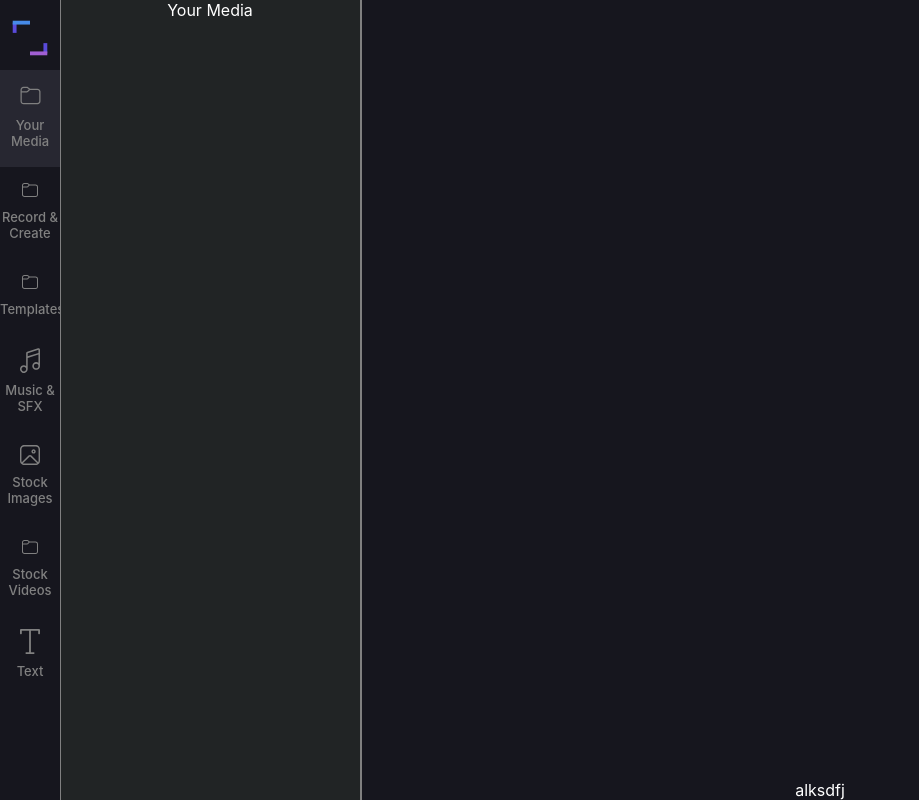
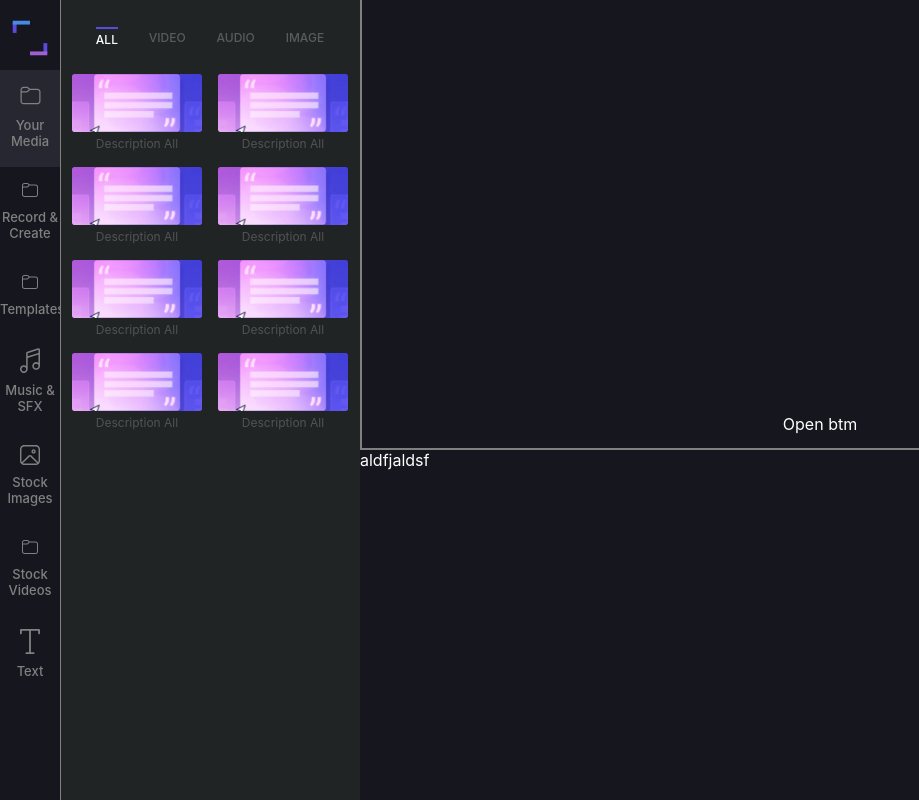
Before and after one commit to varendra007/Editor, a React (Create React App) app: page / in a window 1280 px wide. Shown: the whole page, without its empty margins (0-919 px from the left). Built offline with nearby package versions, Linux system fonts and the light colour scheme.

Commit message:
media drawer component

```diff
--- a/src/App.js
+++ b/src/App.js
@@ -46,7 +46,6 @@ function TransitionBottom(props) {
 					transition: 'width linear 0.5s',
 					display: 'flex',
 				}}
-				// id="drawer-component"
 			>
 				aldfjaldsf
 			</div>
@@ -56,7 +55,7 @@ function TransitionBottom(props) {
 
 function App() {
 	const [isDrawerOpen, setIsOpenDrawer] = React.useState(true);
-	const [isBottomDrawerOpen, setIsBottomDrawerOpen] = React.useState(false);
+	const [isBottomDrawerOpen, setIsBottomDrawerOpen] = React.useState(true);
 	const [transitionLeft, setTransitionLeft] = React.useState(undefined);
 	const [transitionBottom, setTransitionBottom] = React.useState(undefined);
 
@@ -82,6 +81,9 @@ function App() {
 		setTransitionBottom(() => Transition);
 		setIsBottomDrawerOpen(true);
 	};
+	React.useEffect(() => {
+		setTransitionBottom(() => TransitionBottom);
+	}, []);
 
 	// !
 	const [activeIndex, setActiveIndex] = React.useState(0);
@@ -182,13 +184,11 @@ function App() {
 							transition: 'all linear 0.5s',
 						}}
 					>
-						alksdfj
+						<p onClick={handleClickBottom(TransitionBottom)}>Open btm</p>
 					</div>
 					<Snackbar
 						open={isBottomDrawerOpen}
-						// onClose={handleCloseDrawer}
 						TransitionComponent={transitionBottom}
-						// message="I love snacks"
 						key={transitionBottom ? transitionBottom.name : ''}
 						style={{
 							position: 'absolute',
@@ -196,11 +196,9 @@ function App() {
 							left: `0`,
 							right: '0',
 						}}
-						id="drawer-component"
 					></Snackbar>
 				</div>
 			</div>
-			{/* <header className="App-header">lfajsdflk</header> */}
 		</div>
 	);
 }
--- a/src/component/Editor/MiniDrawer.js
+++ b/src/component/Editor/MiniDrawer.js
@@ -1,16 +1,7 @@
 import * as React from 'react';
 import Slide from '@mui/material/Slide';
-import { makeStyles } from '@mui/styles';
+// import { makeStyles } from '@mui/styles';
 import dimensions from './editorDimensionsConstants';
-const useStyles = makeStyles({
-	mini: {
-		width: `${dimensions.drawerComponentWidth}px`,
-		height: '100vh',
-		background: '#212425',
-		borderRight: '2px solid grey',
-		color: 'white',
-	},
-});
 
 export function TransitionLeft(props) {
 	return (
--- a/src/component/Editor/MiniDrawerComponent.js
+++ b/src/component/Editor/MiniDrawerComponent.js
@@ -1,7 +1,106 @@
 import * as React from 'react';
-
+import Grid from '@mui/material/Grid';
+import makeStyles from '@mui/styles/makeStyles';
+const useStyles = makeStyles({
+	navBtns: {
+		cursor: 'pointer',
+		paddingTop: '3px',
+		transition: 'all 300ms ease-in-out 0s',
+		textTransform: 'uppercase',
+		opacity: '0.6',
+	},
+	activeNavBtns: {
+		color: 'white',
+		cursor: 'pointer',
+		paddingTop: '3px',
+		transition: 'all 300ms ease-in-out 0s',
+		textTransform: 'uppercase',
+		opacity: '1',
+		borderTop: '2px solid #5a4cdb',
+	},
+});
 export function YourMedia(props) {
-	return <div>Your Media</div>;
+	const classes = useStyles();
+	const [currentIndex, setCurrentIndex] = React.useState(0);
+	const handleCurrent = (ind) => {
+		setCurrentIndex(ind);
+	};
+	return (
+		<div
+			style={{ display: 'flex', flexDirection: 'column', padding: '15px 5px' }}
+		>
+			<div
+				style={{
+					display: 'flex',
+					flexDirection: 'row',
+					justifyContent: 'space-evenly',
+					fontSize: '12px',
+					color: 'grey',
+					fontWeight: '500',
+					margin: '0 0 15px',
+					transition: 'all 500ms ease-in-out 0s',
+				}}
+			>
+				<p
+					className={
+						currentIndex === 0 ? classes.activeNavBtns : classes.navBtns
+					}
+					onClick={handleCurrent.bind(this, 0)}
+				>
+					ALL
+				</p>
+				<p
+					className={
+						currentIndex === 1 ? classes.activeNavBtns : classes.navBtns
+					}
+					onClick={handleCurrent.bind(this, 1)}
+				>
+					VIDEO
+				</p>
+				<p
+					className={
+						currentIndex === 2 ? classes.activeNavBtns : classes.navBtns
+					}
+					onClick={handleCurrent.bind(this, 2)}
+				>
+					AUDIO
+				</p>
+				<p
+					className={
+						currentIndex === 3 ? classes.activeNavBtns : classes.navBtns
+					}
+					onClick={handleCurrent.bind(this, 3)}
+				>
+					IMAGE
+				</p>
+			</div>
+			<Grid sx={{ flexGrow: 1 }} container spacing={2}>
+				<Grid item xs={12}>
+					<Grid container justifyContent="center" spacing={2}>
+						{[0, 1, 2, 3, 4, 5, 6, 7].map((value) => (
+							<Grid key={value} item>
+								<img
+									src="./images/Rectangle.png"
+									alt="img"
+									style={{ width: '130px' }}
+								/>
+								<p
+									style={{
+										margin: 0,
+										fontSize: '12px',
+										color: 'grey',
+										opacity: '0.5',
+									}}
+								>
+									Description All
+								</p>
+							</Grid>
+						))}
+					</Grid>
+				</Grid>
+			</Grid>
+		</div>
+	);
 }
 export function RecordAndCreate(props) {
 	return <div>Record And Create</div>;
```
Also changed, not shown: public/images/Rectangle.png (added).
